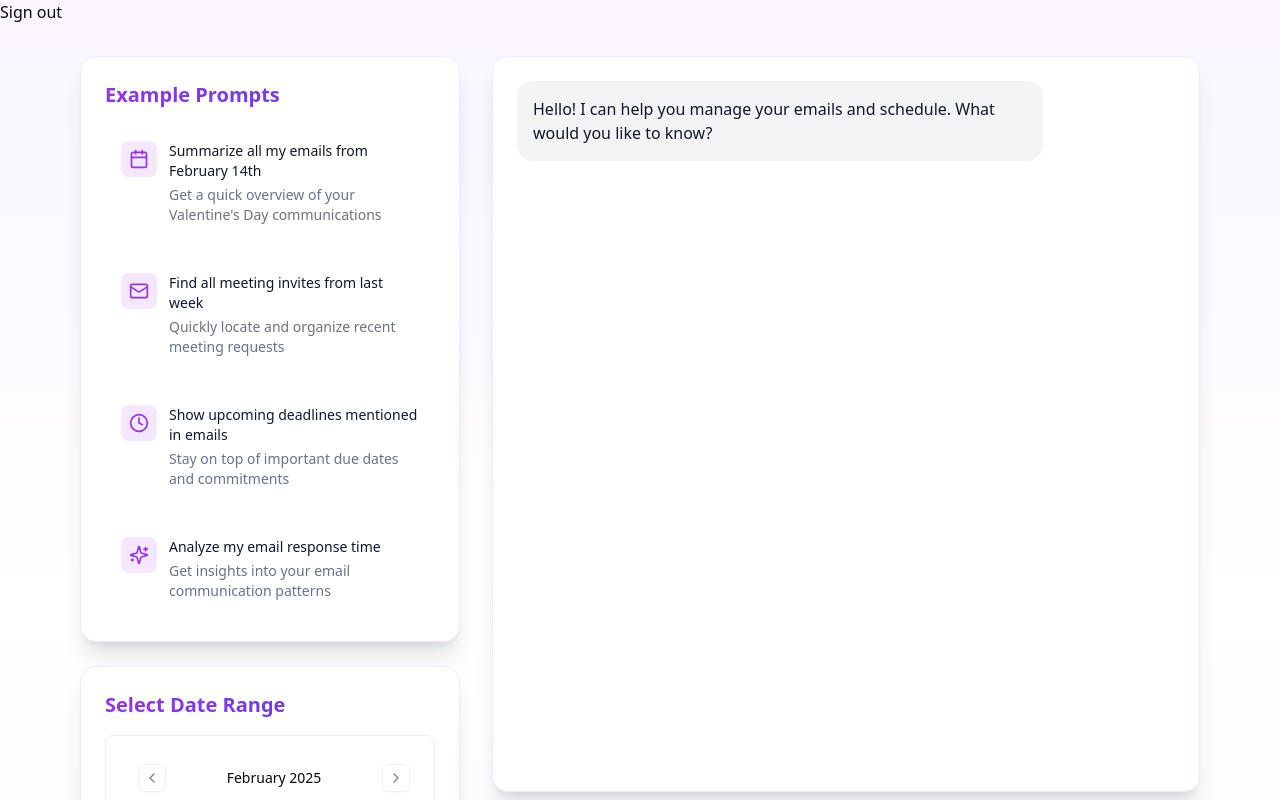
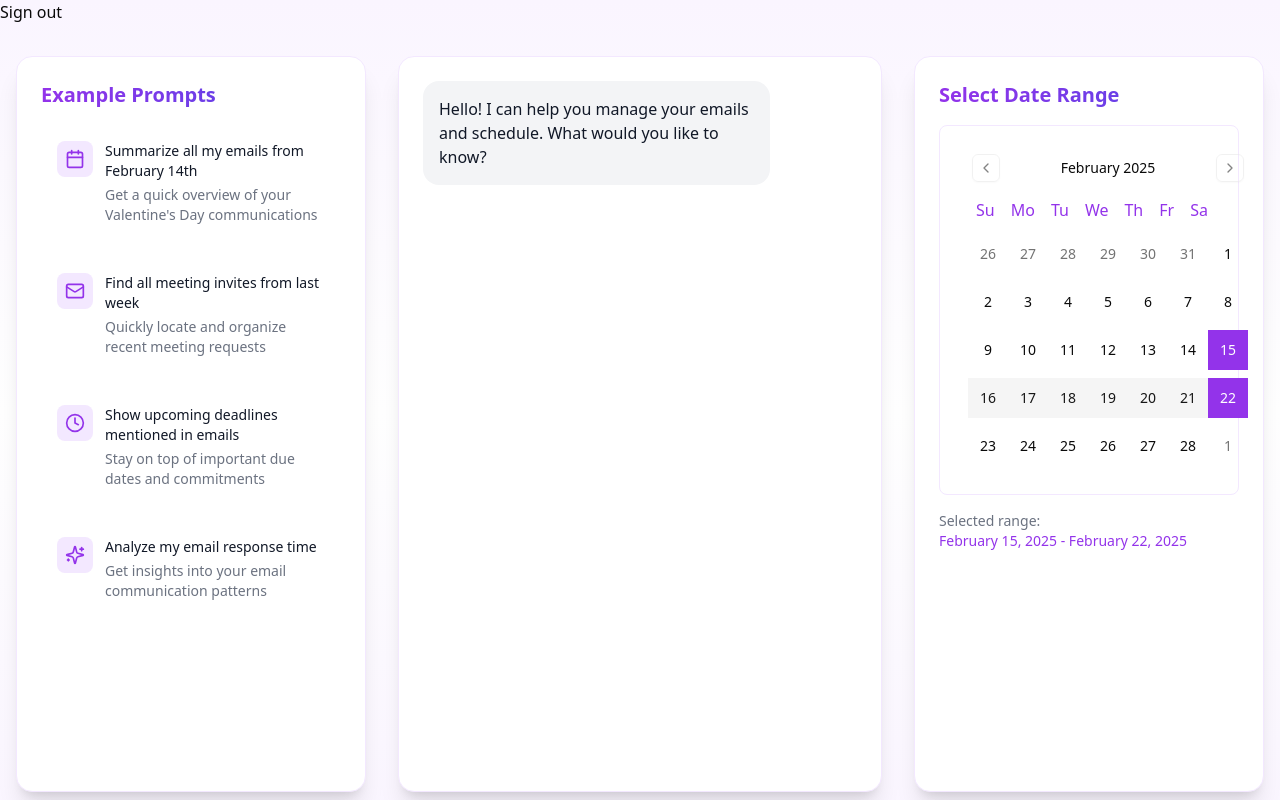
Before and after one commit to Riddhimaan-Senapati/InboxAI, a Next.js app in the folder frontend/: page /chat in a window 1280 px wide. Shown: the top 800 px of the page. Built offline with nearby package versions, Linux system fonts and the light colour scheme; no server answers.

Commit message:
revamped the chat page

```diff
--- a/frontend/app/chat/page.tsx
+++ b/frontend/app/chat/page.tsx
@@ -108,10 +108,9 @@ export default function ChatPage() {
   return (
     <main className="min-h-screen bg-gradient-to-b from-purple-50 via-white to-purple-50">
       <SignOutButton/>
-      <div className="max-w-6xl mx-auto px-4 py-8">
-        <div className="grid md:grid-cols-[380px,1fr] gap-8">
-          {/* Sidebar */}
-          <div className="space-y-6">
+      <div className="max-w-7xl mx-auto px-4 py-8">
+        <div className="grid grid-cols-[350px,1fr,350px] gap-8">
+          {/* Left Sidebar - Example Prompts */}
           <div className="bg-white rounded-2xl p-6 shadow-xl border border-purple-100">
             <h2 className="text-xl font-semibold mb-4 gradient-text">Example Prompts</h2>
             <div className="space-y-4">
@@ -134,8 +133,31 @@ export default function ChatPage() {
               ))}
             </div>
           </div>
-          {/* Date Range Picker */}
-          <div className="bg-white rounded-2xl p-6 shadow-xl border border-purple-100 min-w-[350px]">
+
+          {/* Middle - Chat Area */}
+          <div className="bg-white rounded-2xl shadow-xl border border-purple-100 flex flex-col h-[calc(100vh-4rem)]">
+            <div className="flex-1 overflow-y-auto p-6 space-y-6">
+              {messages.map((message, index) => (
+                <div
+                  key={index}
+                  className={`flex ${message.role === 'user' ? 'justify-end' : 'justify-start'}`}
+                >
+                  <div
+                    className={`max-w-[80%] rounded-2xl p-4 ${
+                      message.role === 'user'
+                        ? 'bg-purple-600 text-white'
+                        : 'bg-gray-100 text-gray-900'
+                    }`}
+                  >
+                    <p className="whitespace-pre-wrap">{message.content}</p>
+                  </div>
+                </div>
+              ))}
+            </div>
+          </div>
+
+          {/* Right Sidebar - Date Range Picker */}
+          <div className="bg-white rounded-2xl p-6 shadow-xl border border-purple-100">
             <h2 className="text-xl font-semibold mb-4 gradient-text">Select Date Range</h2>
             <div className="rounded-lg border border-purple-100 p-4">
               <CalendarComponent
@@ -172,32 +194,6 @@ export default function ChatPage() {
             </div>
           </div>
         </div>
-
-
-
-          {/* Chat Area */}
-          <div className="bg-white rounded-2xl shadow-xl border border-purple-100 flex flex-col h-[calc(100vh-4rem)]">
-            {/* Messages */}
-            <div className="flex-1 overflow-y-auto p-6 space-y-6">
-              {messages.map((message, index) => (
-                <div
-                  key={index}
-                  className={`flex ${message.role === 'user' ? 'justify-end' : 'justify-start'}`}
-                >
-                  <div
-                    className={`max-w-[80%] rounded-2xl p-4 ${
-                      message.role === 'user'
-                        ? 'bg-purple-600 text-white'
-                        : 'bg-gray-100 text-gray-900'
-                    }`}
-                  >
-                    <p className="whitespace-pre-wrap">{message.content}</p>
-                  </div>
-                </div>
-              ))}
-            </div>
-          </div>
-        </div>
       </div>
     </main>
   );
```
Lines whose indentation alone changed are shown as unchanged.
